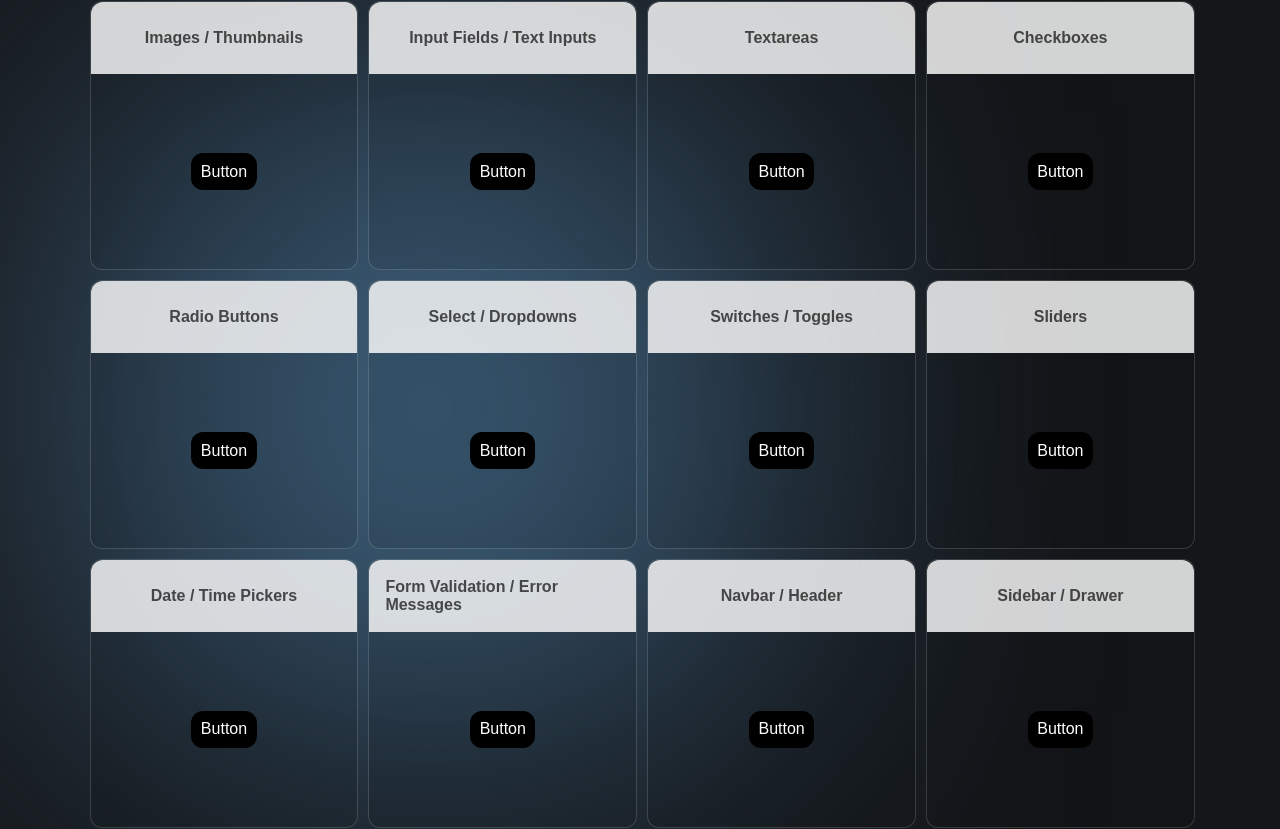
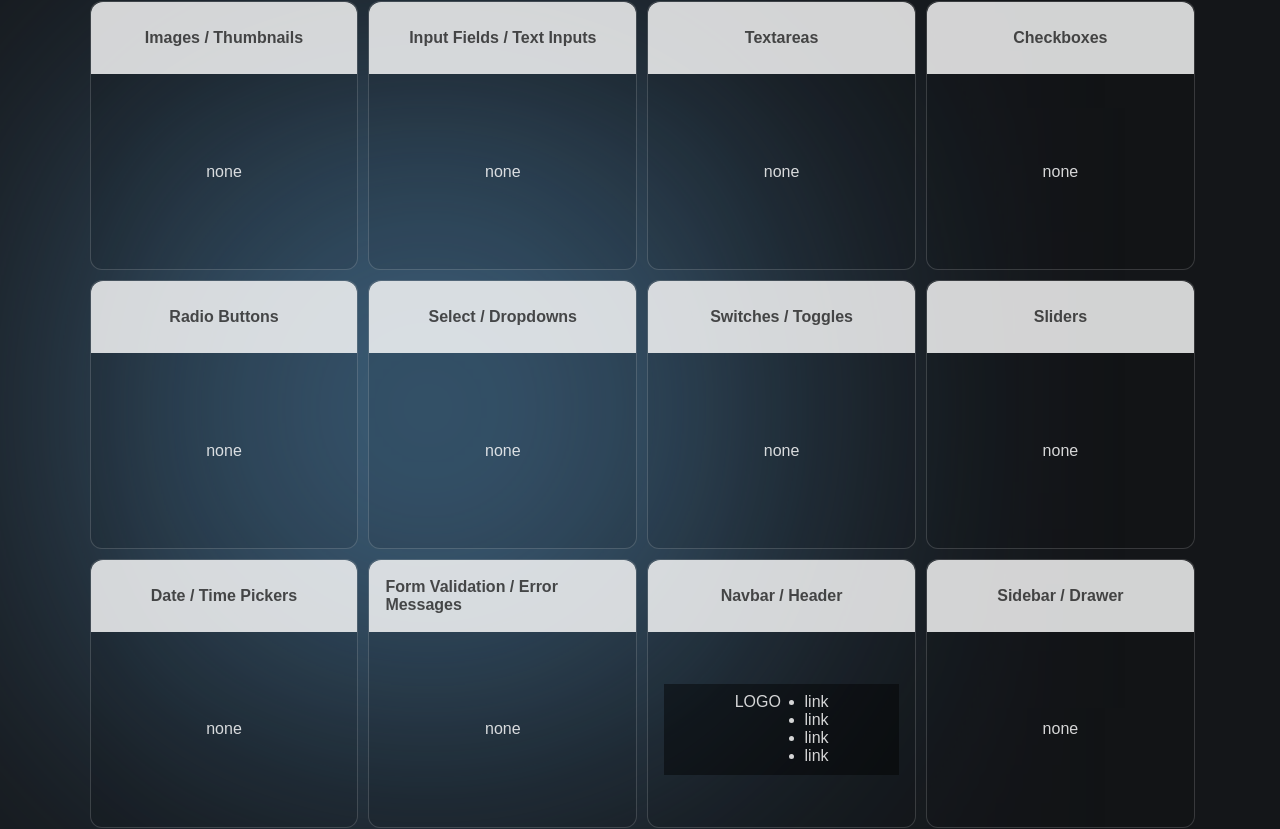
Before and after one commit to vitygo/Reactra-UI, a React (Vite) app: page / in a window 1280 px wide. Shown: the part 2591-3420 px from the top of the page. Built offline with nearby package versions, Linux system fonts and the light colour scheme.

Commit message:
update components section and card

```diff
--- a/src/components/MainPage/ComponentsShowcase/ComponentsShowcase.jsx
+++ b/src/components/MainPage/ComponentsShowcase/ComponentsShowcase.jsx
@@ -7,76 +7,76 @@ const uiComponentsСategories = [
       id: 1,
       category: "Core UI Components",
       subcategories: [
-        { id: 101, name: "Buttons" },
-        { id: 102, name: "Badges / Labels / Tags" },
-        { id: 103, name: "Icons" },
-        { id: 104, name: "Avatars / Profile Pictures" },
-        { id: 105, name: "Images / Thumbnails" }
+        { id: 101, name: "Buttons", posterComponent: <PrimaryButton/>},
+        { id: 102, name: "Badges / Labels / Tags", posterComponent: <DefaultBadge/>},
+        { id: 103, name: "Icons" , posterComponent: 'none'},
+        { id: 104, name: "Avatars / Profile Pictures", posterComponent: 'none'},
+        { id: 105, name: "Images / Thumbnails", posterComponent: 'none'}
       ]
     },
     {
       id: 2,
       category: "Forms & Inputs",
       subcategories: [
-        { id: 201, name: "Input Fields / Text Inputs" },
-        { id: 202, name: "Textareas" },
-        { id: 203, name: "Checkboxes" },
-        { id: 204, name: "Radio Buttons" },
-        { id: 205, name: "Select / Dropdowns" },
-        { id: 206, name: "Switches / Toggles" },
-        { id: 207, name: "Sliders" },
-        { id: 208, name: "Date / Time Pickers" },
-        { id: 209, name: "Form Validation / Error Messages" }
+        { id: 201, name: "Input Fields / Text Inputs", posterComponent: 'none'},
+        { id: 202, name: "Textareas", posterComponent: 'none'},
+        { id: 203, name: "Checkboxes", posterComponent: 'none'},
+        { id: 204, name: "Radio Buttons", posterComponent: 'none'},
+        { id: 205, name: "Select / Dropdowns", posterComponent: 'none'},
+        { id: 206, name: "Switches / Toggles", posterComponent: 'none'},
+        { id: 207, name: "Sliders", posterComponent: 'none'},
+        { id: 208, name: "Date / Time Pickers", posterComponent: 'none'},
+        { id: 209, name: "Form Validation / Error Messages", posterComponent: 'none'}
       ]
     },
     {
       id: 3,
       category: "Navigation",
       subcategories: [
-        { id: 301, name: "Navbar / Header" },
-        { id: 302, name: "Sidebar / Drawer" },
-        { id: 303, name: "Breadcrumbs" },
-        { id: 304, name: "Pagination" },
-        { id: 305, name: "Tabs" },
-        { id: 306, name: "Menus / Dropdown Menus" },
-        { id: 307, name: "Steps / Progress Steps" }
+        { id: 301, name: "Navbar / Header", posterComponent: <BasicNavbar/>},
+        { id: 302, name: "Sidebar / Drawer", posterComponent: 'none'},
+        { id: 303, name: "Breadcrumbs", posterComponent: 'none'},
+        { id: 304, name: "Pagination", posterComponent: 'none'},
+        { id: 305, name: "Tabs" , posterComponent: 'none'},
+        { id: 306, name: "Menus / Dropdown Menus", posterComponent: 'none'},
+        { id: 307, name: "Steps / Progress Steps", posterComponent: 'none'}
       ]
     },
     {
       id: 4,
       category: "Layout & Display",
       subcategories: [
-        { id: 401, name: "Cards" },
-        { id: 402, name: "Modals / Dialogs" },
-        { id: 403, name: "Tooltips" },
-        { id: 404, name: "Popovers" },
-        { id: 405, name: "Accordions / Collapse" },
-        { id: 406, name: "Alerts / Notifications" },
-        { id: 407, name: "Toasts" },
-        { id: 408, name: "Tables / Data Grids" },
-        { id: 409, name: "Lists / List Groups" },
-        { id: 410, name: "Grids / Flex Layouts" }
+        { id: 401, name: "Cards", posterComponent: 'none'},
+        { id: 402, name: "Modals / Dialogs", posterComponent: 'none'},
+        { id: 403, name: "Tooltips", posterComponent: 'none'},
+        { id: 404, name: "Popovers", posterComponent: 'none'},
+        { id: 405, name: "Accordions / Collapse", posterComponent: 'none'},
+        { id: 406, name: "Alerts / Notifications", posterComponent: 'none'},
+        { id: 407, name: "Toasts", posterComponent: 'none'},
+        { id: 408, name: "Tables / Data Grids", posterComponent: 'none'},
+        { id: 409, name: "Lists / List Groups", posterComponent: 'none'},
+        { id: 410, name: "Grids / Flex Layouts", posterComponent: 'none'}
       ]
     },
     {
       id: 5,
       category: "Media & Content",
       subcategories: [
-        { id: 501, name: "Images / Media Objects" },
-        { id: 502, name: "Avatars" },
-        { id: 503, name: "Carousels / Sliders" },
-        { id: 504, name: "Badges" }
+        { id: 501, name: "Images / Media Objects", posterComponent: 'none'},
+        { id: 502, name: "Avatars", posterComponent: 'none'},
+        { id: 503, name: "Carousels / Sliders", posterComponent: 'none'},
+        { id: 504, name: "Badges", posterComponent: 'none'}
       ]
     },
     {
       id: 6,
       category: "Miscellaneous / Utility Components",
       subcategories: [
-        { id: 601, name: "Progress Bars" },
-        { id: 602, name: "Spinners / Loaders" },
-        { id: 603, name: "Tags / Chips" },
-        { id: 604, name: "Dividers / Separators" },
-        { id: 605, name: "Footers" }
+        { id: 601, name: "Progress Bars", posterComponent: 'none'},
+        { id: 602, name: "Spinners / Loaders", posterComponent: 'none'},
+        { id: 603, name: "Tags / Chips", posterComponent: 'none'},
+        { id: 604, name: "Dividers / Separators", posterComponent: 'none'},
+        { id: 605, name: "Footers", posterComponent: 'none'}
       ]
     }
   ];
@@ -93,7 +93,7 @@ export default function ComponentsShowcase(){
             <div className="components-showcase-section__components-grid">
                 {uiComponentsСategories.map(section => {
                    return section.subcategories.map(category => {
-                       return <ComponentCard key={category.id} name={category.name} />
+                       return <ComponentCard key={category.id} name={category.name} posterComponent={category.posterComponent}/>
                     })
 
                 })}
@@ -104,14 +104,14 @@ export default function ComponentsShowcase(){
     );
 }
 
-export function ComponentCard({name}){
+export function ComponentCard({name, posterComponent}){
     return(
         <div className="component-card">
             <div className="card__header">
                 <h4>{name}</h4>
             </div>
             <div className="card__body">
-               <PrimaryButton/>
+               {posterComponent}
             </div>
 
             </div>
@@ -126,3 +126,30 @@ export function PrimaryButton(){
 
 
 }
+
+export function DefaultBadge(){
+    return(
+        <div className="default__badge">Badge</div>
+    );
+
+
+}
+
+export function BasicNavbar(){
+    return(
+        <div className="basic__navbar">
+            <div className="navbar__logo">
+                LOGO
+            </div>
+            <ul>
+                <li>link</li>
+                <li>link</li>
+                <li>link</li>
+                <li>link</li>
+            </ul>
+
+        </div>
+    );
+
+
+}
--- a/src/components/MainPage/ComponentsShowcase/ComponetsStyles.css
+++ b/src/components/MainPage/ComponentsShowcase/ComponetsStyles.css
@@ -3,13 +3,32 @@
     cursor: pointer;
     background: none;
     border: none;
-    background: black;
+    background: rgb(44, 44, 44);
     display: flex;
     justify-content: center;
     align-items: center;
-    padding: 4%;
-    border-radius: 12px;
+    padding: 4% 8%;
+    border-radius: 15px;
     font-size: 1rem;
 
 
 }
+
+
+
+.default__badge{
+    background: rgb(227, 3, 3);
+    color: white;
+    padding: 2% 8%;
+    border-radius: 4px;
+
+
+}
+
+.basic__navbar{
+    width: 100%;
+    display: flex;
+    justify-content: space-between;
+    padding: 4% 30%;
+    background: rgba(0, 0, 0, 0.454);
+}
```
